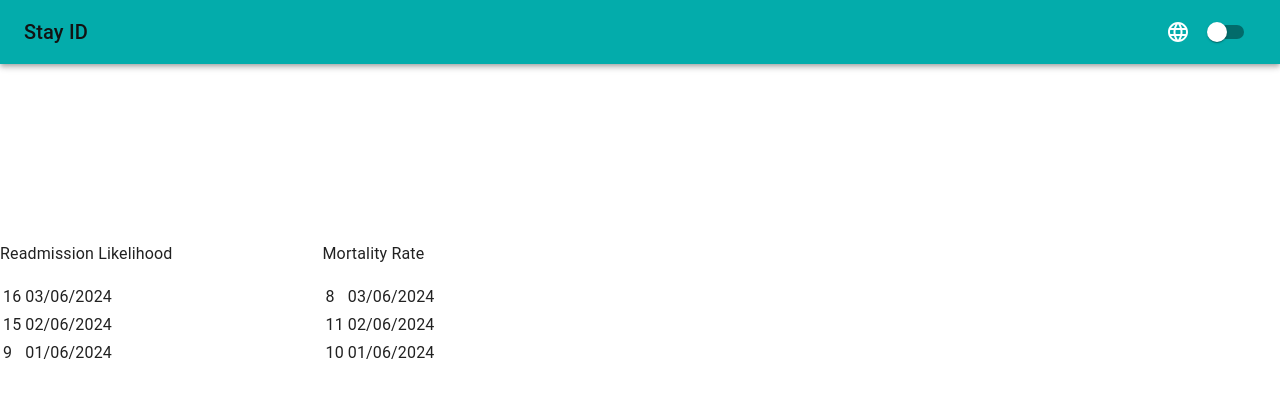
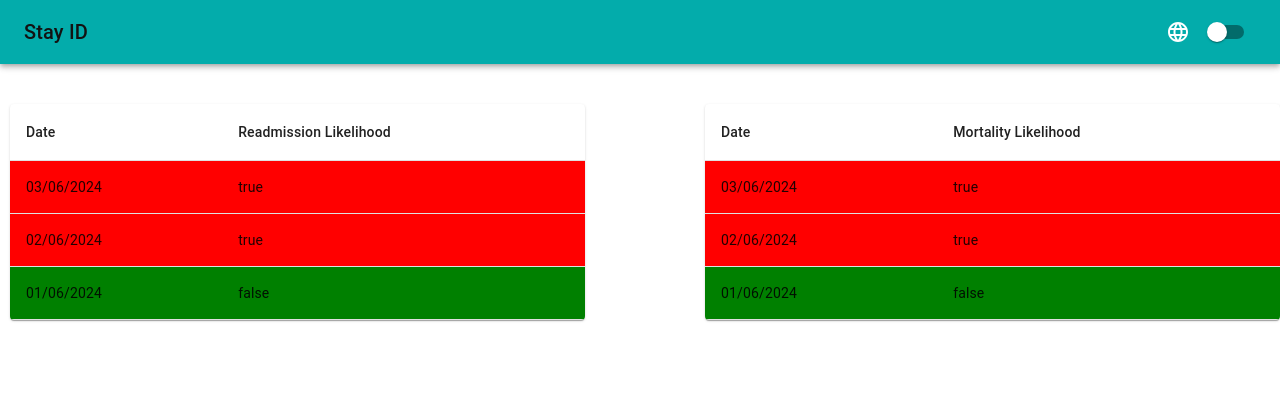
Before and after one commit to Amlan125/Optifox, a Next.js app in the folder frontendUI/my-app/: page / in a window 1280 px wide. Shown: the top 398 px of the page. Built offline with nearby package versions, Linux system fonts and the light colour scheme.

Commit message:
updated tables

```diff
--- a/frontendUI/my-app/src/components/PatientPage.tsx
+++ b/frontendUI/my-app/src/components/PatientPage.tsx
@@ -1,47 +1,25 @@
+
+// PatientPage.tsx
+
 "use client";
 
 import React from 'react';
 import AppBarComponent from './AppBarComponent';
-import ReadmissionComponent from './readmission_rate';
-import MortalityRate from './mortality_rate';
-import { useThemeContext } from '../context/ThemeContext';
+import PatientTable from './PatientTable';
 
 const PatientPage: React.FC = () => {
-  const { isDarkMode } = useThemeContext(); // Fetch isDarkMode from context or state
-
-  const readmissionData = [
-    { date: '03/06/2024', readmissionLikelihood: 16 },
-    { date: '02/06/2024', readmissionLikelihood: 15 },
-    { date: '01/06/2024', readmissionLikelihood: 9 },
-  ];
-
-  const mortalityData = [
-    { date: '03/06/2024', mortalityRate: 8 },
-    { date: '02/06/2024', mortalityRate: 11 },
-    { date: '01/06/2024', mortalityRate: 10 },
-  ];
-
   return (
     <div>
-      <main className={isDarkMode ? 'bg-blue-950' : 'bg-blue-200'} style={{ display: 'grid', gridTemplateColumns: 'repeat(4, 1fr)', gridTemplateRows: 'auto repeat(4, 1fr)', gap: '10px' }}>
-        <div style={{ gridColumn: '1 / 5', gridRow: '1' }}>
-          <AppBarComponent />
-        </div>
-        <div style={{ gridColumn: '1 / 3', gridRow: '2 / 4' }}></div>
-        <div style={{ gridColumn: '3 / 5', gridRow: '2 / 4' }}></div>
-
-        <div style={{ gridColumn: '1 / 2', gridRow: '4 / 6' }}>
-          <ReadmissionComponent data={readmissionData} isDarkMode={isDarkMode} />
-        </div>
-
-        <div style={{ gridColumn: '2 / 3', gridRow: '4 / 6' }}>
-          <MortalityRate data={mortalityData} />
-        </div>
-
-        <div style={{ gridColumn: '3 / 5', gridRow: '4 / 6' }}></div>
-      </main>
+      <AppBarComponent />
+      <div style={{ display: 'flex', justifyContent: 'flex-start', alignItems: 'flex-start', height: '80vh', paddingLeft: '10px', paddingTop: '20px' }}>
+        <PatientTable />
+      </div>
+      {/* Add your patient page content here */}
     </div>
   );
 };
 
 export default PatientPage;
+
+
+// </div><div style={{ display: 'flex', justifyContent: 'left', alignItems: 'center', height: '80vh' }}></div>
--- /dev/null
+++ b/frontendUI/my-app/src/components/PatientTable.tsx
@@ -0,0 +1,66 @@
+// PatientTable.tsx
+
+import React from 'react';
+import { Table, TableBody, TableCell, TableContainer, TableHead, TableRow, Paper, Grid } from '@mui/material';
+
+const Readmissiondata = [
+  { date: '03/06/2024', readmissionLikelihood: true },
+  { date: '02/06/2024', readmissionLikelihood: true },
+  { date: '01/06/2024', readmissionLikelihood: false },
+];
+
+const Mortalitydata = [
+  { date: '03/06/2024', mortalityLikelihood: true },
+  { date: '02/06/2024', mortalityLikelihood: true },
+  { date: '01/06/2024', mortalityLikelihood: false },
+];
+
+const PatientTable: React.FC = () => {
+  return (
+    <Grid container spacing={15} justifyContent="center">
+      <Grid item xs={6}>
+        <TableContainer component={Paper} style={{ marginTop: '20px' }}>
+          <Table>
+            <TableHead>
+              <TableRow>
+                <TableCell>Date</TableCell>
+                <TableCell>Readmission Likelihood</TableCell>
+              </TableRow>
+            </TableHead>
+            <TableBody>
+              {Readmissiondata.map((row, index) => (
+                <TableRow key={index} style={{ backgroundColor: row.readmissionLikelihood ? 'red' : 'green' }}>
+                  <TableCell>{row.date}</TableCell>
+                  <TableCell>{row.readmissionLikelihood.toString()}</TableCell>
+                </TableRow>
+              ))}
+            </TableBody>
+          </Table>
+        </TableContainer>
+      </Grid>
+
+      <Grid item xs={6}>
+        <TableContainer component={Paper} style={{ marginTop: '20px' }}>
+          <Table>
+            <TableHead>
+              <TableRow>
+                <TableCell>Date</TableCell>
+                <TableCell>Mortality Likelihood</TableCell>
+              </TableRow>
+            </TableHead>
+            <TableBody>
+              {Mortalitydata.map((row, index) => (
+                <TableRow key={index} style={{ backgroundColor: row.mortalityLikelihood ? 'red' : 'green' }}>
+                  <TableCell>{row.date}</TableCell>
+                  <TableCell>{row.mortalityLikelihood.toString()}</TableCell>
+                </TableRow>
+              ))}
+            </TableBody>
+          </Table>
+        </TableContainer>
+      </Grid>
+    </Grid>
+  );
+};
+
+export default PatientTable;
```
